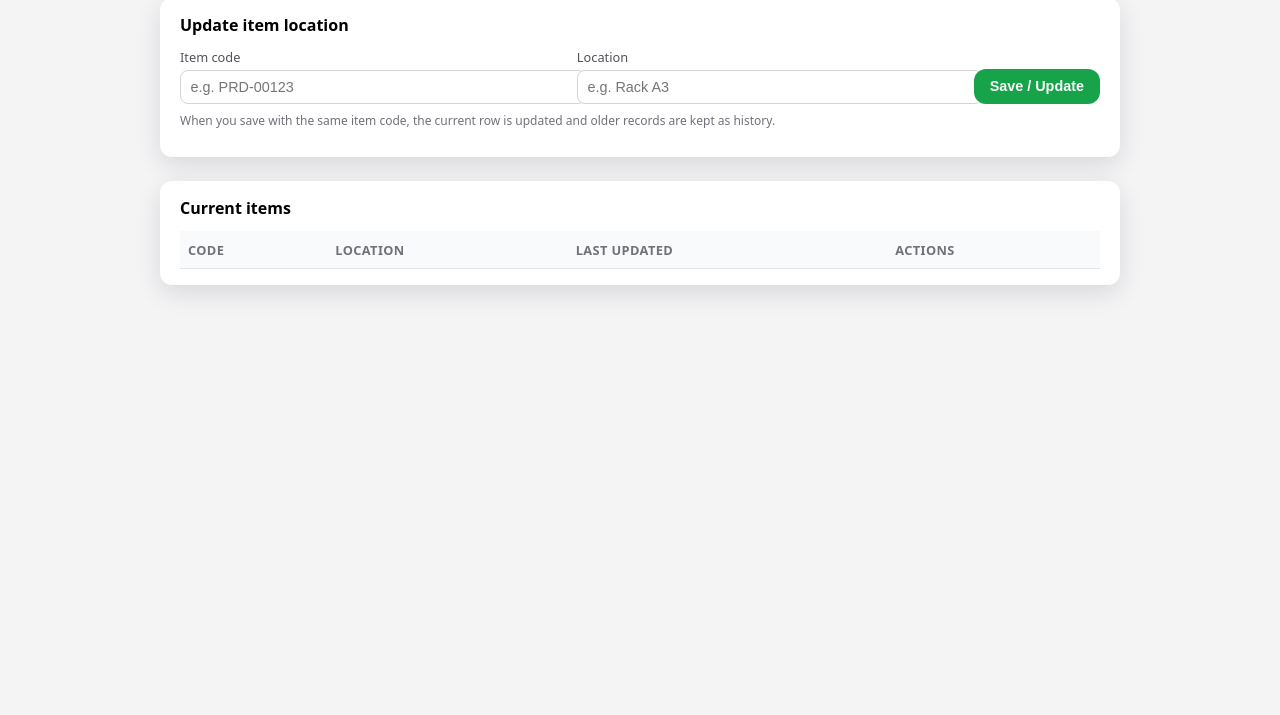
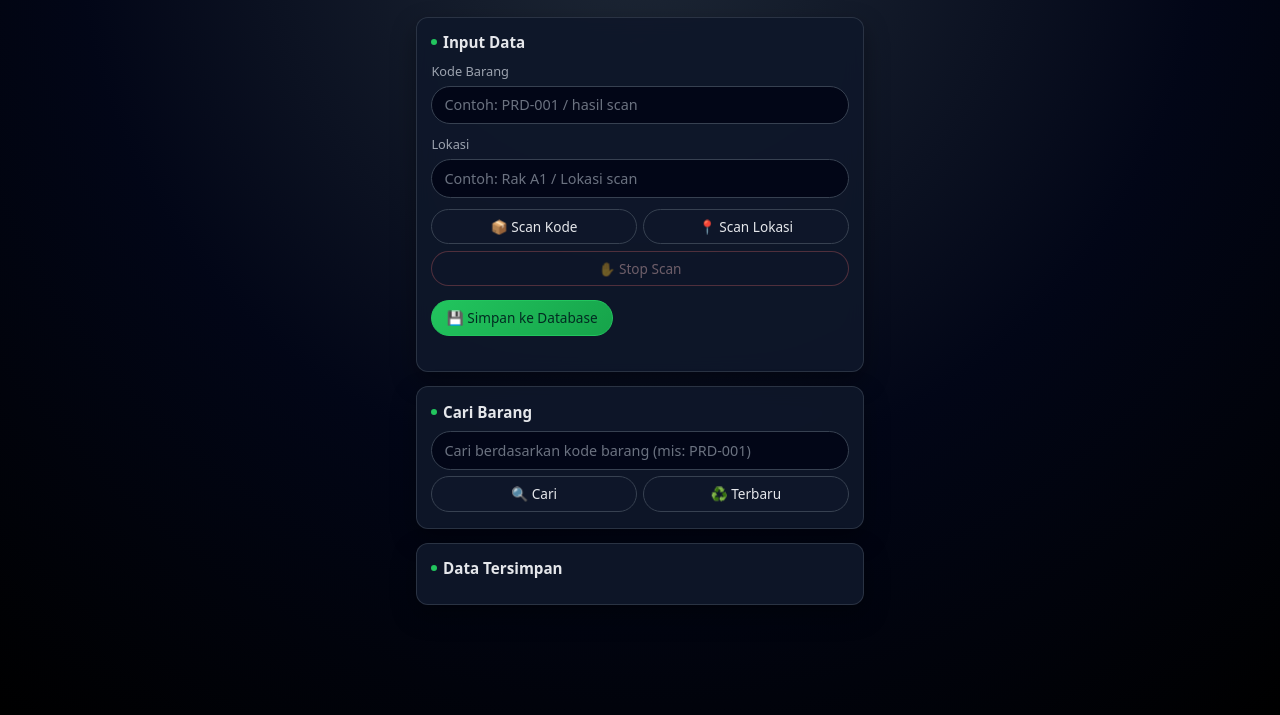
Before and after one commit to cornalispieter/tracking-goods, a plain HTML site: page index.html in a window 1280 px wide. Shown: the part 85-800 px from the top of the page. Drawn offline with nearby package versions, Linux system fonts and the light colour scheme; a script that the page names is missing.

Commit message:
Update index.html

```diff
--- a/index.html
+++ b/index.html
@@ -1,326 +1,360 @@
 <!DOCTYPE html>
-<html lang="en">
+<html lang="id">
 <head>
   <meta charset="UTF-8" />
-    <title>Item Tracking App</title>
-    <meta name="viewport" content="width=device-width, initial-scale=1" />
+  <title>App Tracking Barang (Supabase)</title>
+  <meta name="viewport" content="width=device-width, initial-scale=1.0" />
+
+  <!-- Scanner -->
+  <script src="https://unpkg.com/html5-qrcode" type="text/javascript"></script>
+  <!-- Supabase JS v2 -->
+  <script src="https://unpkg.com/@supabase/supabase-js@2"></script>
+
   <style>
-      body {
-        font-family: system-ui, -apple-system, BlinkMacSystemFont, "Segoe UI",
-          sans-serif;
+    :root {
+      --bg: #0f172a;          /* dark blue/grey */
+      --bg-soft: #111827;
+      --card: #1f2937;
+      --accent: #22c55e;
+      --accent-soft: rgba(34, 197, 94, 0.15);
+      --text: #e5e7eb;
+      --text-muted: #9ca3af;
+      --border: #374151;
+      --danger: #f97373;
+      --radius: 12px;
+      --shadow-soft: 0 10px 25px rgba(0,0,0,0.35);
+    }
+
+    * {
+      box-sizing: border-box;
       margin: 0;
       padding: 0;
-        background: #f4f4f5;
+      font-family: system-ui, -apple-system, BlinkMacSystemFont, "Segoe UI",
+        Roboto, sans-serif;
+    }
+
+    body {
+      background: radial-gradient(circle at top, #1f2937 0, #020617 55%, #000 100%);
+      color: var(--text);
+      min-height: 100vh;
+      display: flex;
+      justify-content: center;
+    }
+
+    main {
+      width: 100%;
+      max-width: 480px;
+      padding: 1.25rem 1rem 2.5rem;
     }
 
     header {
-        padding: 1rem 1.5rem;
-        background: #18181b;
-        color: #fafafa;
-        display: flex;
-        justify-content: space-between;
-        align-items: center;
+      margin-bottom: 1.25rem;
     }
 
-      header h1 {
-        font-size: 1.2rem;
-        margin: 0;
+    h1 {
+      font-size: 1.4rem;
+      font-weight: 600;
+      margin-bottom: 0.25rem;
     }
 
-      .lang-switcher button {
-        margin-left: 0.25rem;
-        padding: 0.25rem 0.5rem;
-        border-radius: 999px;
-        border: 1px solid #3f3f46;
-        background: #27272a;
-        color: #fafafa;
-        font-size: 0.75rem;
-        cursor: pointer;
+    header p {
+      font-size: 0.85rem;
+      color: var(--text-muted);
     }
 
-      .lang-switcher button.active {
-        background: #f97316;
-        border-color: #f97316;
-        color: #020617;
-        font-weight: 600;
+    section {
+      background: rgba(15, 23, 42, 0.92);
+      border-radius: var(--radius);
+      border: 1px solid rgba(55, 65, 81, 0.7);
+      padding: 0.9rem 0.9rem 1rem;
+      margin-bottom: 0.9rem;
+      box-shadow: var(--shadow-soft);
+      backdrop-filter: blur(10px);
     }
 
-      main {
-        padding: 1.5rem;
-        max-width: 960px;
-        margin: 0 auto;
+    section h2 {
+      font-size: 0.95rem;
+      font-weight: 600;
+      margin-bottom: 0.6rem;
+      display: flex;
+      align-items: center;
+      gap: 0.35rem;
     }
 
-      .card {
-        background: #ffffff;
-        border-radius: 0.75rem;
-        padding: 1rem 1.25rem;
-        margin-bottom: 1.5rem;
-        box-shadow: 0 8px 24px rgba(15, 23, 42, 0.12);
-      }
-
-      .card h2 {
-        margin: 0 0 0.75rem 0;
-        font-size: 1rem;
-      }
-
-      .form-row {
-        display: flex;
-        flex-wrap: wrap;
-        gap: 0.75rem;
-        align-items: flex-end;
-      }
-
-      .field {
-        flex: 1;
-        min-width: 160px;
+    section h2::before {
+      content: "";
+      width: 6px;
+      height: 6px;
+      border-radius: 999px;
+      background: var(--accent);
     }
 
     label {
       display: block;
       font-size: 0.8rem;
-        margin-bottom: 0.25rem;
-        color: #52525b;
+      color: var(--text-muted);
+      margin-bottom: 0.35rem;
     }
 
     input {
       width: 100%;
-        padding: 0.5rem 0.6rem;
-        border-radius: 0.5rem;
-        border: 1px solid #d4d4d8;
+      border-radius: 999px;
+      border: 1px solid var(--border);
+      padding: 0.55rem 0.75rem;
       font-size: 0.9rem;
+      background: #020617;
+      color: var(--text);
+      outline: none;
+      transition: border 0.15s, box-shadow 0.15s, background 0.15s;
+    }
+
+    input::placeholder {
+      color: #6b7280;
+    }
+
+    input:focus {
+      border-color: var(--accent);
+      box-shadow: 0 0 0 1px rgba(34, 197, 94, 0.6);
+      background: #020617;
+    }
+
+    .field-group {
+      margin-bottom: 0.7rem;
+    }
+
+    .btn-row {
+      display: flex;
+      flex-wrap: wrap;
+      gap: 0.4rem;
+      margin-bottom: 0.7rem;
+    }
+
+    button {
+      border-radius: 999px;
+      border: 1px solid var(--border);
+      background: #020617;
+      color: var(--text);
+      padding: 0.45rem 0.9rem;
+      font-size: 0.85rem;
+      cursor: pointer;
+      display: inline-flex;
+      align-items: center;
+      justify-content: center;
+      gap: 0.35rem;
+      transition: background 0.15s, transform 0.05s, border 0.15s;
+      flex: 1 1 40%;
+    }
+
+    button:active {
+      transform: scale(0.97);
     }
 
     button.primary {
-        padding: 0.6rem 1rem;
-        border-radius: 0.75rem;
-        border: none;
-        background: #16a34a;
-        color: #f9fafb;
-        cursor: pointer;
-        font-weight: 600;
-        font-size: 0.9rem;
+      background: linear-gradient(135deg, #22c55e, #16a34a);
+      border-color: #22c55e;
+      color: #022c22;
+      font-weight: 500;
+      flex: 1 1 100%;
+      margin-top: 0.2rem;
     }
 
-      button.primary:disabled {
-        opacity: 0.6;
-        cursor: default;
+    button.secondary {
+      background: rgba(15, 23, 42, 0.9);
     }
 
-      .hint {
-        margin-top: 0.5rem;
-        font-size: 0.75rem;
-        color: #71717a;
+    button.danger {
+      border-color: rgba(248, 113, 113, 0.7);
+      color: #fecaca;
     }
 
-      table {
-        width: 100%;
-        border-collapse: collapse;
-        font-size: 0.9rem;
+    button:disabled {
+      opacity: 0.4;
+      cursor: not-allowed;
+      transform: none;
     }
 
-      thead {
-        background: #f9fafb;
+    #reader {
+      width: 100%;
+      max-width: 360px;
+      margin: 0 auto 0.7rem;
+      border-radius: var(--radius);
+      overflow: hidden;
+      border: 1px solid var(--border);
+      background: #020617;
     }
 
-      th,
-      td {
-        padding: 0.6rem 0.5rem;
-        border-bottom: 1px solid #e4e4e7;
-        text-align: left;
+    #message {
+      font-size: 0.8rem;
+      margin-top: 0.4rem;
+      min-height: 1em;
     }
 
-      th {
-        font-size: 0.8rem;
-        text-transform: uppercase;
-        letter-spacing: 0.03em;
-        color: #71717a;
+    /* Search section */
+    .search-row {
+      display: flex;
+      flex-wrap: wrap;
+      gap: 0.4rem;
     }
 
-      tbody tr:hover {
-        background: #f4f4f5;
+    .search-row input {
+      flex: 1 1 100%;
     }
 
-      .code-cell {
-        font-weight: 600;
-        color: #111827;
+    .search-row button {
+      flex: 1 1 calc(50% - 0.2rem);
     }
 
-      .time-cell {
-        font-size: 0.8rem;
-        color: #6b7280;
+    /* List items */
+    #itemsContainer {
+      max-height: 55vh;
+      overflow-y: auto;
+      padding-right: 4px;
     }
 
-      .actions-cell button {
-        padding: 0.35rem 0.7rem;
-        border-radius: 999px;
-        border: 1px solid #e4e4e7;
-        background: #fafafa;
-        font-size: 0.75rem;
-        cursor: pointer;
+    .item-card {
+      background: linear-gradient(135deg, rgba(15, 23, 42, 0.95), #020617);
+      border-radius: 10px;
+      border: 1px solid rgba(55, 65, 81, 0.85);
+      padding: 0.6rem 0.7rem;
+      margin-bottom: 0.5rem;
+      display: flex;
+      flex-direction: column;
+      gap: 0.35rem;
     }
 
-      .actions-cell button:hover {
-        background: #e5e7eb;
-      }
-
-      /* Modal */
-      .modal-backdrop {
-        position: fixed;
-        inset: 0;
-        background: rgba(15, 23, 42, 0.4);
-        display: none;
-        align-items: center;
-        justify-content: center;
-        z-index: 50;
-      }
-
-      .modal {
-        background: #ffffff;
-        border-radius: 0.75rem;
-        max-width: 480px;
-        width: 100%;
-        max-height: 80vh;
-        overflow: hidden;
-        box-shadow: 0 20px 40px rgba(15, 23, 42, 0.4);
-      }
-
-      .modal-header {
-        padding: 0.75rem 1rem;
-        border-bottom: 1px solid #e4e4e7;
+    .item-row {
       display: flex;
       justify-content: space-between;
       align-items: center;
+      gap: 0.5rem;
     }
 
-      .modal-header h3 {
-        margin: 0;
-        font-size: 0.95rem;
+    .item-label {
+      font-size: 0.7rem;
+      text-transform: uppercase;
+      letter-spacing: 0.06em;
+      color: var(--text-muted);
     }
 
-      .modal-body {
-        padding: 0.75rem 1rem;
-        max-height: 60vh;
-        overflow-y: auto;
-        font-size: 0.85rem;
+    .item-value {
+      font-size: 0.9rem;
+      font-weight: 500;
+      word-break: break-all;
     }
 
-      .modal-footer {
-        padding: 0.75rem 1rem;
-        border-top: 1px solid #e4e4e7;
+    .item-value.code {
+      color: #bbf7d0;
+    }
+
+    .item-value.location {
+      color: #e5e7eb;
+    }
+
+    .item-value.time {
+      font-size: 0.8rem;
+      color: #9ca3af;
       text-align: right;
     }
 
-      .badge {
-        display: inline-flex;
-        align-items: center;
-        padding: 0.1rem 0.4rem;
-        font-size: 0.7rem;
-        border-radius: 999px;
-        border: 1px solid #e5e7eb;
-        background: #f9fafb;
-        margin-left: 0.25rem;
+    .item-divider {
+      border-top: 1px dashed rgba(55, 65, 81, 0.9);
+      margin: 0.25rem 0;
     }
 
-      @media (max-width: 640px) {
-        main {
-          padding: 1rem;
+    .empty-state {
+      text-align: center;
+      font-size: 0.85rem;
+      color: var(--text-muted);
+      padding: 0.7rem 0.3rem;
     }
 
-        header {
-          flex-direction: column;
-          align-items: flex-start;
-          gap: 0.5rem;
+    /* Scrollbar halus di mobile */
+    #itemsContainer::-webkit-scrollbar {
+      width: 4px;
+    }
+    #itemsContainer::-webkit-scrollbar-thumb {
+      background: #4b5563;
+      border-radius: 999px;
     }
 
-        .form-row {
-          flex-direction: column;
-          align-items: stretch;
+    @media (min-width: 480px) {
+      main {
+        padding-top: 1.75rem;
       }
     }
   </style>
 </head>
 <body>
+  <main>
     <header>
-      <h1 data-i18n="title">Item Tracking App</h1>
-      <div class="lang-switcher">
-        <button data-lang="en" class="active">EN</button>
-        <button data-lang="id">ID</button>
-        <button data-lang="nl">NL</button>
-        <button data-lang="pl">PL</button>
-      </div>
+      <h1>Tracking Barang</h1>
+      <p>Scan barcode / QR atau input manual. Data disimpan di Supabase.</p>
     </header>
 
-    <main>
-      <section class="card">
-        <h2 data-i18n="formTitle">Update item location</h2>
-        <div class="form-row">
-          <div class="field">
-            <label for="kodeProduksi" data-i18n="labelCode">Item code</label>
+    <!-- FORM INPUT -->
+    <section>
+      <h2>Input Data</h2>
+
+      <div class="field-group">
+        <label for="itemCode">Kode Barang</label>
         <input
-              id="kodeProduksi"
+          id="itemCode"
           type="text"
-              placeholder="e.g. PRD-00123"
-              autocomplete="off"
+          placeholder="Contoh: PRD-001 / hasil scan"
         />
       </div>
 
-          <div class="field">
-            <label for="lokasi" data-i18n="labelLocation">Location</label>
+      <div class="field-group">
+        <label for="location">Lokasi</label>
         <input
-              id="lokasi"
+          id="location"
           type="text"
-              placeholder="e.g. Rack A3"
-              autocomplete="off"
+          placeholder="Contoh: Rak A1 / Lokasi scan"
         />
       </div>
 
-          <div>
-            <button id="saveBtn" class="primary" data-i18n="btnSave">
-              Save / Update
+      <div class="btn-row">
+        <button id="scanCodeBtn" class="secondary">
+          📦 Scan Kode
+        </button>
+        <button id="scanLocationBtn" class="secondary">
+          📍 Scan Lokasi
+        </button>
+        <button id="stopScanBtn" class="secondary danger" disabled>
+          ✋ Stop Scan
         </button>
       </div>
-        </div>
-        <p class="hint" data-i18n="hintText">
-          When you save with the same item code, the current row is updated and
-          older records are kept as history.
-        </p>
+
+      <div id="reader" style="display:none;"></div>
+
+      <button id="saveBtn" class="primary">
+        💾 Simpan ke Database
+      </button>
+
+      <p id="message"></p>
     </section>
 
-      <section class="card">
-        <h2 data-i18n="listTitle">Current items</h2>
-        <table>
-          <thead>
-            <tr>
-              <th data-i18n="thCode">Code</th>
-              <th data-i18n="thLocation">Location</th>
-              <th data-i18n="thUpdated">Last Updated</th>
-              <th data-i18n="thActions">Actions</th>
-            </tr>
-          </thead>
-          <tbody id="recordsBody">
-            <!-- rows rendered via JS -->
-          </tbody>
-        </table>
+    <!-- SEARCH -->
+    <section>
+      <h2>Cari Barang</h2>
+      <div class="search-row">
+        <input
+          id="searchCode"
+          type="text"
+          placeholder="Cari berdasarkan kode barang (mis: PRD-001)"
+        />
+        <button id="searchBtn" class="secondary">🔍 Cari</button>
+        <button id="refreshBtn" class="secondary">♻️ Terbaru</button>
+      </div>
     </section>
+
+    <!-- LIST DATA -->
+    <section>
+      <h2>Data Tersimpan</h2>
+      <div id="itemsContainer"></div>
+    </section>
+
+    <script src="./script.js"></script>
   </main>
-
-    <!-- History Modal -->
-    <div id="historyBackdrop" class="modal-backdrop">
-      <div class="modal">
-        <div class="modal-header">
-          <h3 id="historyTitle"></h3>
-          <button id="closeHistoryBtn">✕</button>
-        </div>
-        <div class="modal-body">
-          <div id="historyContent"></div>
-        </div>
-        <div class="modal-footer">
-          <button id="closeHistoryBtn2">Close</button>
-        </div>
-      </div>
-    </div>
-
-    <script src="script.js"></script>
 </body>
 </html>
```
Lines whose indentation alone changed are shown as unchanged.
